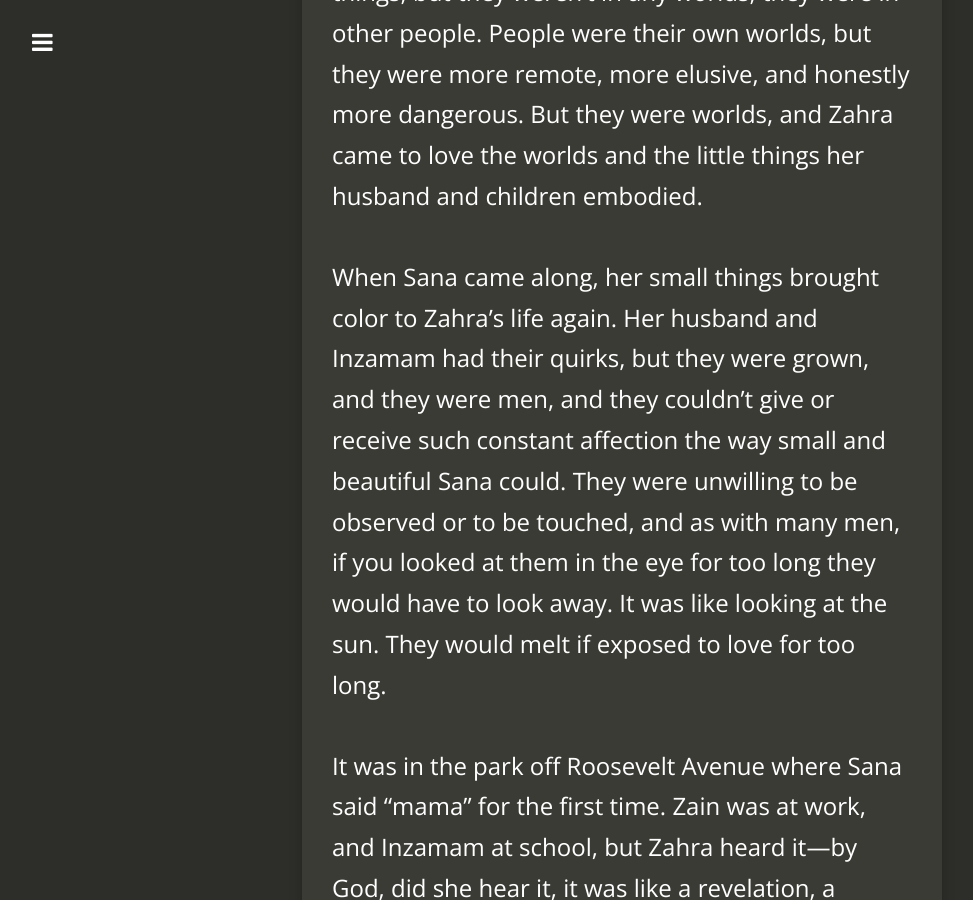
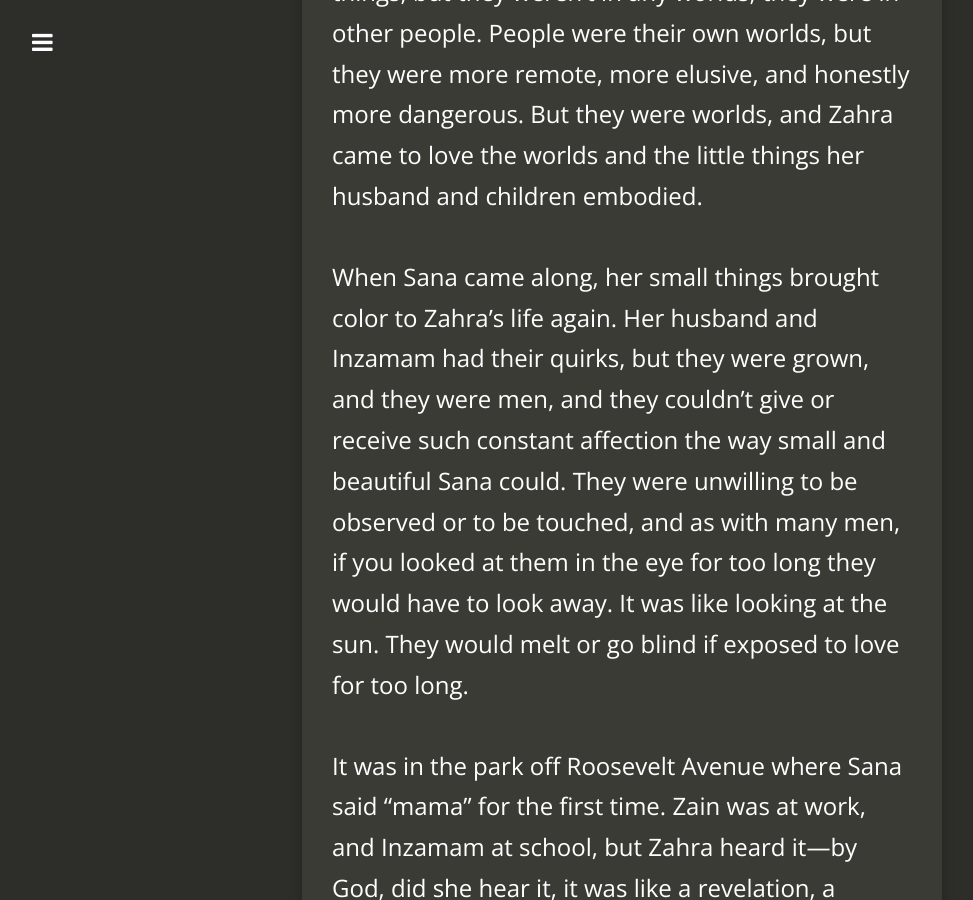
Before and after one commit to jacobtomlinson/carte-noire, a Jekyll site: the page built from _posts/2019-11-07-in-search-of-home-chapter-4-intro-first-draft.md, in a window 1280 px wide and 900 px high, scrolled down 3249 px. Shown: the whole window, without its empty margins (18-991 px from the left). Built offline with Jekyll 4.4.1, drawn with Linux system fonts in a browser that asks for light colours; nearby versions of some CDN libraries; comment, search, counter and statistics services are not loaded.

Commit message:
Upload round 4 of minor edits to chapter 4 intro of in search  of home.

```diff
--- a/_posts/2019-11-07-in-search-of-home-chapter-4-intro-first-draft.md
+++ b/_posts/2019-11-07-in-search-of-home-chapter-4-intro-first-draft.md
@@ -22,7 +22,7 @@ She didn't realize she was lucky until she left it. Her whole life, she had know
 
 But she found beauty again. She found the small things, but they weren't in any worlds, they were in other people. People were their own worlds, but they were more remote, more elusive, and honestly more dangerous. But they were worlds, and Zahra came to love the worlds and the little things her husband and children embodied.
 
-When Sana came along, her small things brought color to Zahra's life again. Her husband and Inzamam had their quirks, but they were grown, and they were men, and they couldn't give or receive such constant affection the way small and beautiful Sana could. They were unwilling to be observed or to be touched, and as with many men, if you looked at them in the eye for too long they would have to look away. It was like looking at the sun. They would melt if exposed to love for too long.
+When Sana came along, her small things brought color to Zahra's life again. Her husband and Inzamam had their quirks, but they were grown, and they were men, and they couldn't give or receive such constant affection the way small and beautiful Sana could. They were unwilling to be observed or to be touched, and as with many men, if you looked at them in the eye for too long they would have to look away. It was like looking at the sun. They would melt or go blind if exposed to love for too long.
 
 It was in the park off Roosevelt Avenue where Sana said “mama” for the first time. Zain was at work, and Inzamam at school, but Zahra heard it—by God, did she hear it, it was like a revelation, a confirmation that Sana was real, that she was a miracle and that she was growing before her eyes—and after she heard it, she kept taking her to the park, as if every time Sana came to the park, she grew a little. In her, Zahra saw herself, exploring the worlds open to her. Their apartment was small, but the world was big, and it was through Sana’s eyes that Zahra got to know New York City, and through her eyes where she began to see the small things again amidst the chaos and noise.
 
```
